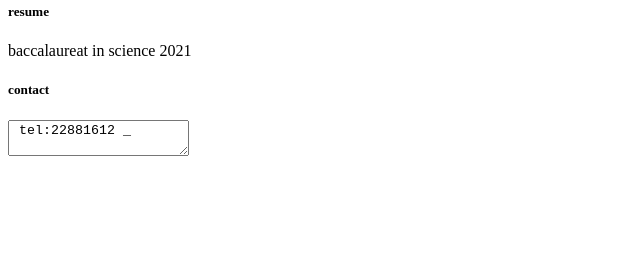
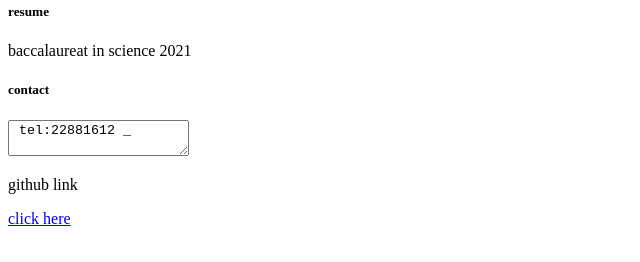
Before and after one commit to taha-amraoui/projecthtml, a plain HTML site: page index.html in a window 1280 px wide. Shown: the part 420-682 px from the top of the page, without its empty margins (0-640 px from the left). Drawn offline with Linux system fonts and the light colour scheme.

Commit message:
footer added

```diff
--- a/index.html
+++ b/index.html
@@ -36,7 +36,11 @@
 <h5>contact </h5>
 <textarea> tel:22881612 _</textarea>
 </section>
+<footer>
+    <p>github link </p>
+    <p><a href="https://github.com/taha-amraoui">click here</a></p>
 
+  </footer>
 </body>
 
 </html>
```
